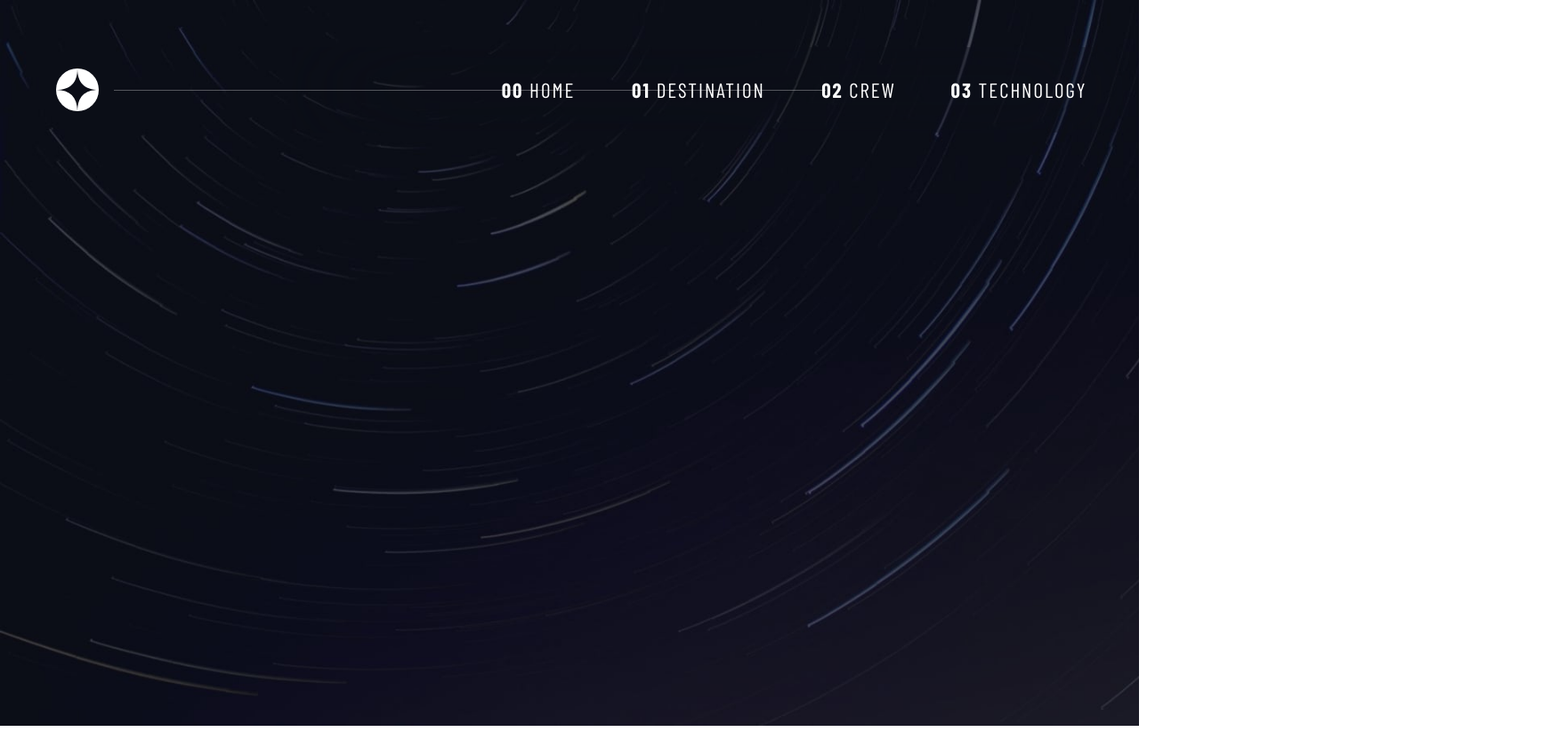
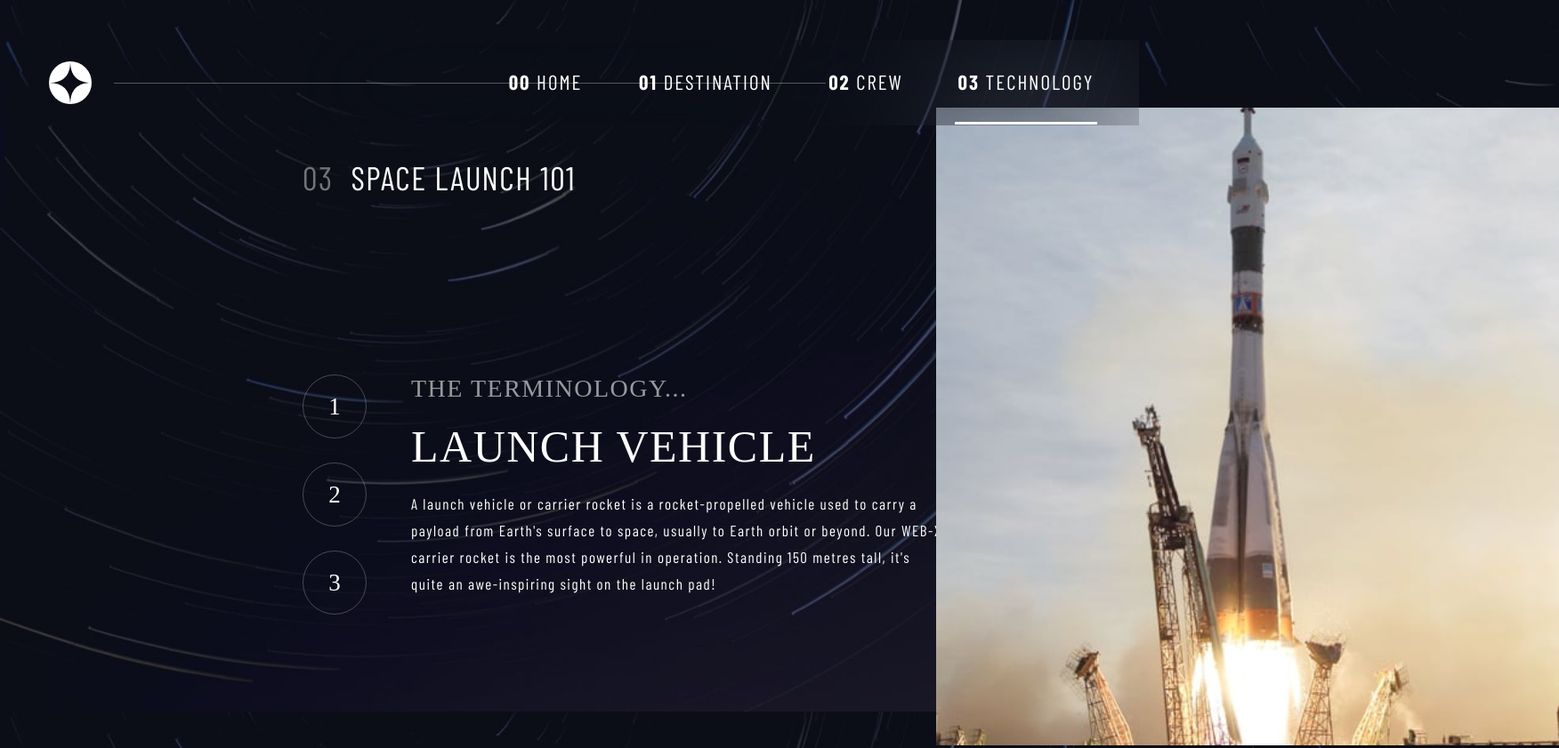
Before and after one commit to ethandaniell/desafios-net, a plain HTML site: page html-css/space-tourism-website-main/pages/technology.html in a window 1280 px wide. Shown: the whole page at 89% size, 1752 px wide, since content can reach past the window. Before the commit the page ends 816 px from the top, so only its background shows below. Drawn offline with nearby package versions, Linux system fonts and the light colour scheme; a web font is replaced by a local one.

Commit message:
technology page

```diff
--- a/html-css/space-tourism-website-main/pages/technology.html
+++ b/html-css/space-tourism-website-main/pages/technology.html
@@ -7,6 +7,7 @@
   <link rel="icon" type="image/png" sizes="32x32" href="./assets/favicon-32x32.png">
 
   <link rel="stylesheet" href="../styles/nav.css">
+  <link rel="stylesheet" href="../styles/technology.css">
 
   <link rel="preconnect" href="https://fonts.googleapis.com">
   <link rel="preconnect" href="https://fonts.gstatic.com" crossorigin>
@@ -51,5 +52,28 @@
       </ul>
     </nav>
   </header>
+  <main class="container-technology">
+    <div class="tech-header">
+      <div class="tittle-container">
+        <h1 class="num">03</h1>
+        <h1>Space launch 101</h1>
+      </div>
+      <div class="tech-content">
+        <div class="tech-nav">
+          <div class="nav-circles">1</div>
+          <div class="nav-circles">2</div>
+          <div class="nav-circles">3</div>
+        </div>
+        <div class="tech-text">
+          <h2 class="prim-tittle">The Terminology...</h2>
+          <h2 class="sec-tittle">Launch Vehicle</h2>
+          <p class="description">A launch vehicle or carrier rocket is a rocket-propelled vehicle used to carry a payload from Earth's surface to space, usually to Earth orbit or beyond. Our WEB-X carrier rocket is the most powerful in operation. Standing 150 metres tall, it's quite an awe-inspiring sight on the launch pad!</p>
+        </div>
+      </div>
+    </div>
+    <div class="tech-image">
+      <img src="../assets/technology/image-launch-vehicle-portrait.jpg" alt="Space Launch Vehicle">
+    </div>
+  </main>
 </body>
 </html>
--- a/html-css/space-tourism-website-main/styles/destinations.css
+++ b/html-css/space-tourism-website-main/styles/destinations.css
@@ -2,10 +2,6 @@
     padding: 0;
     margin: 0;
 }
-
-/* .container-destination, .destination-header, .destination-content {
-    border: 2px solid white;
-} */
 
 .nav-destination {
     border-bottom: 3px solid white;
--- /dev/null
+++ b/html-css/space-tourism-website-main/styles/technology.css
@@ -0,0 +1,97 @@
+* {
+    padding: 0;
+    margin: 0;
+}
+
+.nav-technology {
+    border-bottom: 3px solid white;
+}
+
+.container-technology {
+    font-family: "Barlow Condensed", sans-serif;;
+    color: white;
+    display: flex;
+    justify-content: space-between;
+    align-items: center;
+    height: 80%;
+    gap: 90px;
+}
+
+.tech-header {
+    height: 95%;
+    padding: 20px;
+    width: 47%;
+    margin-left: 320px;
+}
+
+.tech-content {
+    display: flex;
+    gap: 50px;
+}
+
+.tech-header h1 {
+    font-size: 37px;
+    text-transform: uppercase;
+    font-weight: 400;
+    letter-spacing: 1.5px;
+}
+
+.tittle-container {
+    display: flex;
+    gap: 20px;
+    margin-bottom: 200px;
+}
+
+.num {
+    color: rgba(255, 255, 255, 0.418);
+}
+
+.nav-circles, .prim-tittle, .sec-tittle {
+    font-family: "Bellefair", serif;
+    text-transform: uppercase;
+    font-weight: 100;
+}
+
+.nav-circles {
+    display: flex;
+    justify-content: center;
+    align-items: center;
+    font-size: 27px;
+    width: 70px;
+    height: 70px;
+    margin-bottom: 27px;
+    border: .5px solid rgba(255, 255, 255, 0.247);
+    border-radius: 50%;
+    cursor: pointer;
+}
+
+.nav-circles:hover {
+    cursor: pointer;
+    border: .7px solid rgba(255, 255, 255, 0.705);
+    transition: .3s;
+}
+
+.tech-text {
+    letter-spacing: 1.5px;
+}
+
+.prim-tittle {
+    font-size: 28px;
+    color: rgba(255, 255, 255, 0.582);
+}
+
+.sec-tittle {
+    margin: 20px 0px 20px 0px;
+    font-size: 50px;
+}
+
+.description {
+    font-size: 17px;
+    font-weight: 100;
+    line-height: 30px;
+    width: 600px;
+}
+
+.tech-image img {
+    width: 700px;
+}
```
